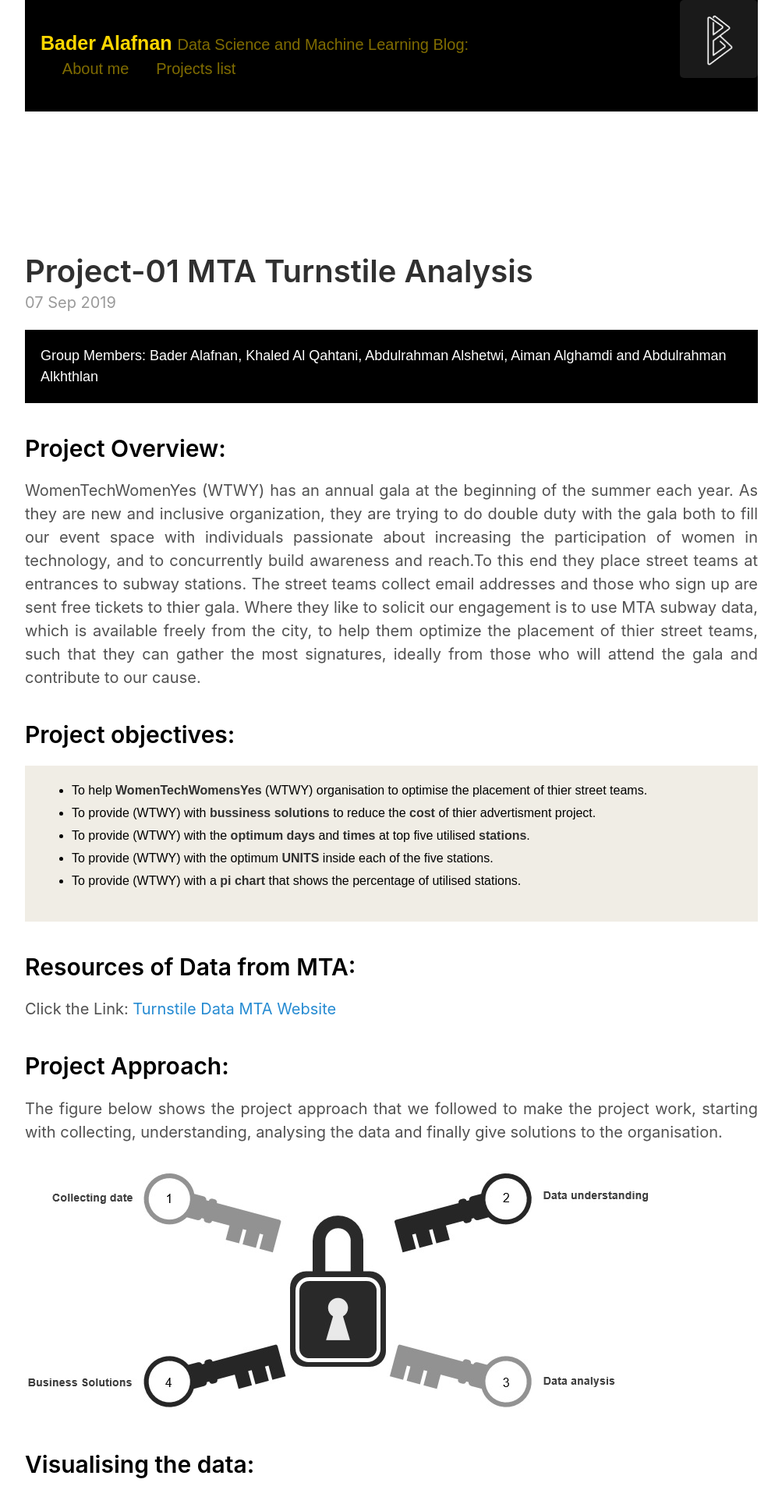
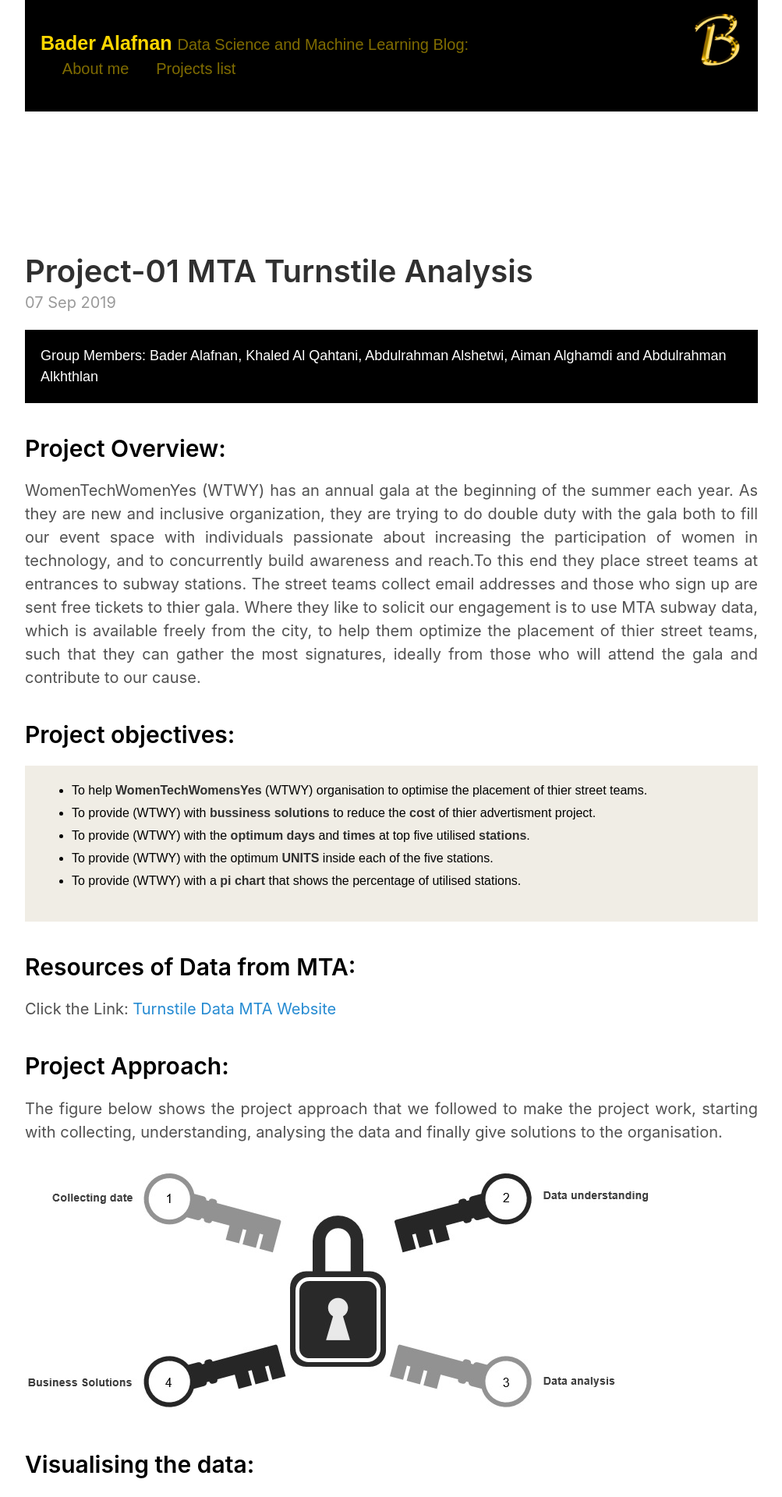
Before and after one commit to alafnan/alafnan.github.io, a Jekyll site: the page built from index.html, in a window 1280 px wide. Shown: the top 1920 px of the page at 78% size, without its empty margins (138-1141 px from the left). Built offline with Jekyll 4.4.1, drawn with Linux system fonts in a browser that asks for light colours; the list of posts is cut into pages by our own code.

Commit message:
Update default.html

```diff
--- a/_layouts/default.html
+++ b/_layouts/default.html
@@ -6,7 +6,7 @@
   <body>
 
     <div style="max-width: 50rem; padding-left: 1.5rem; padding-right: 1.5rem; margin-left: auto; margin-right: auto;">
-      <img src = "https://raw.githubusercontent.com/alafnan/alafnan.github.io/master/public/hnet.com-image.ico" alt="logo" style="float: right; width: 100px; height: 100px;"/>
+      <img src = "https://raw.githubusercontent.com/alafnan/alafnan.github.io/master/public/hnet.com-image (1).ico" alt="logo" style="float: right; width: 100px; height: 100px;"/>
       <div style="margin-bottom: 9rem; padding: 1rem;   color: #000000;   background-color: #000000; font-family: Arial, Helvetica, sans-serif; font-size:0.8em; text-align: left;" >
       <header style="padding-top: 1rem; padding-bottom: 1rem;" >
         <h3 class="masthead-title">
```
